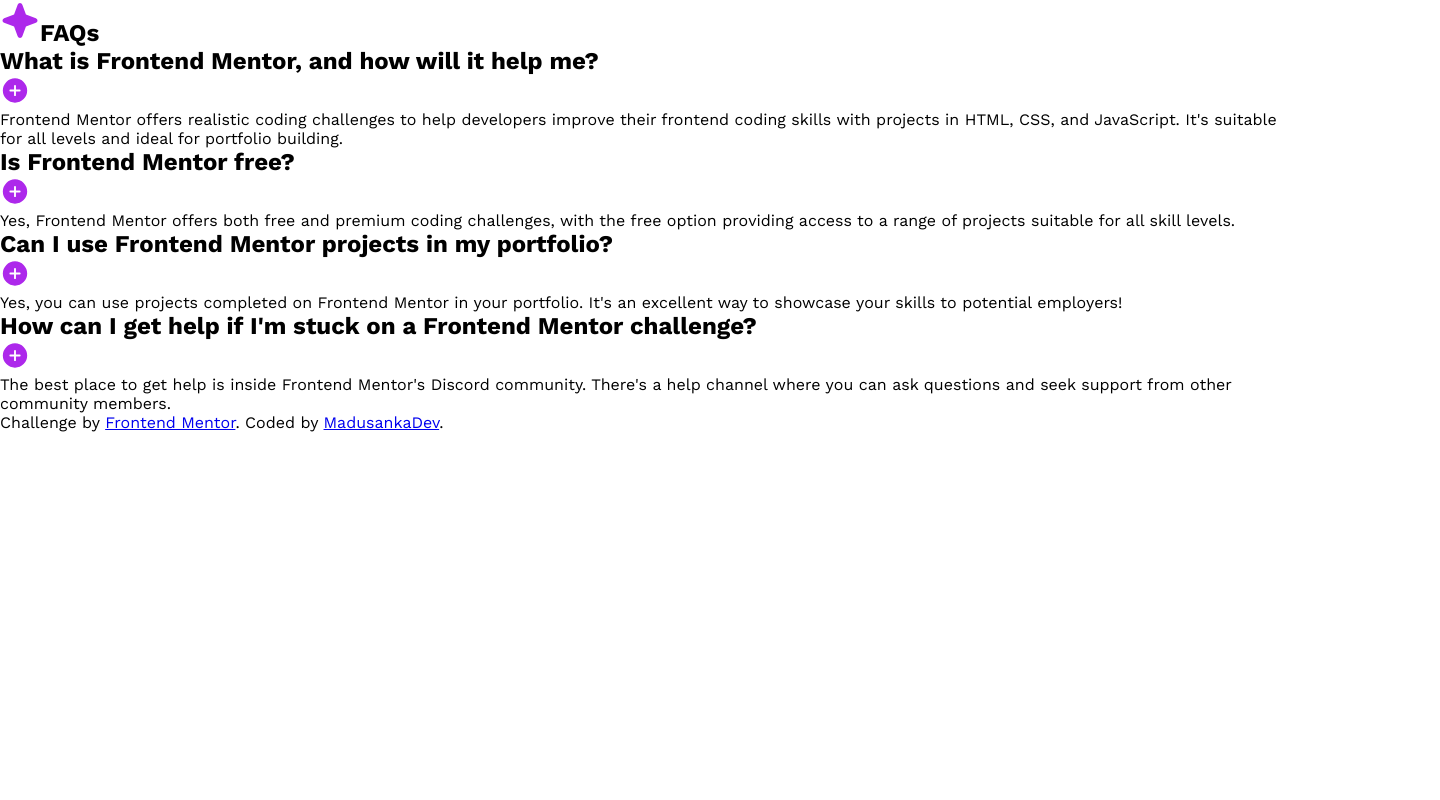
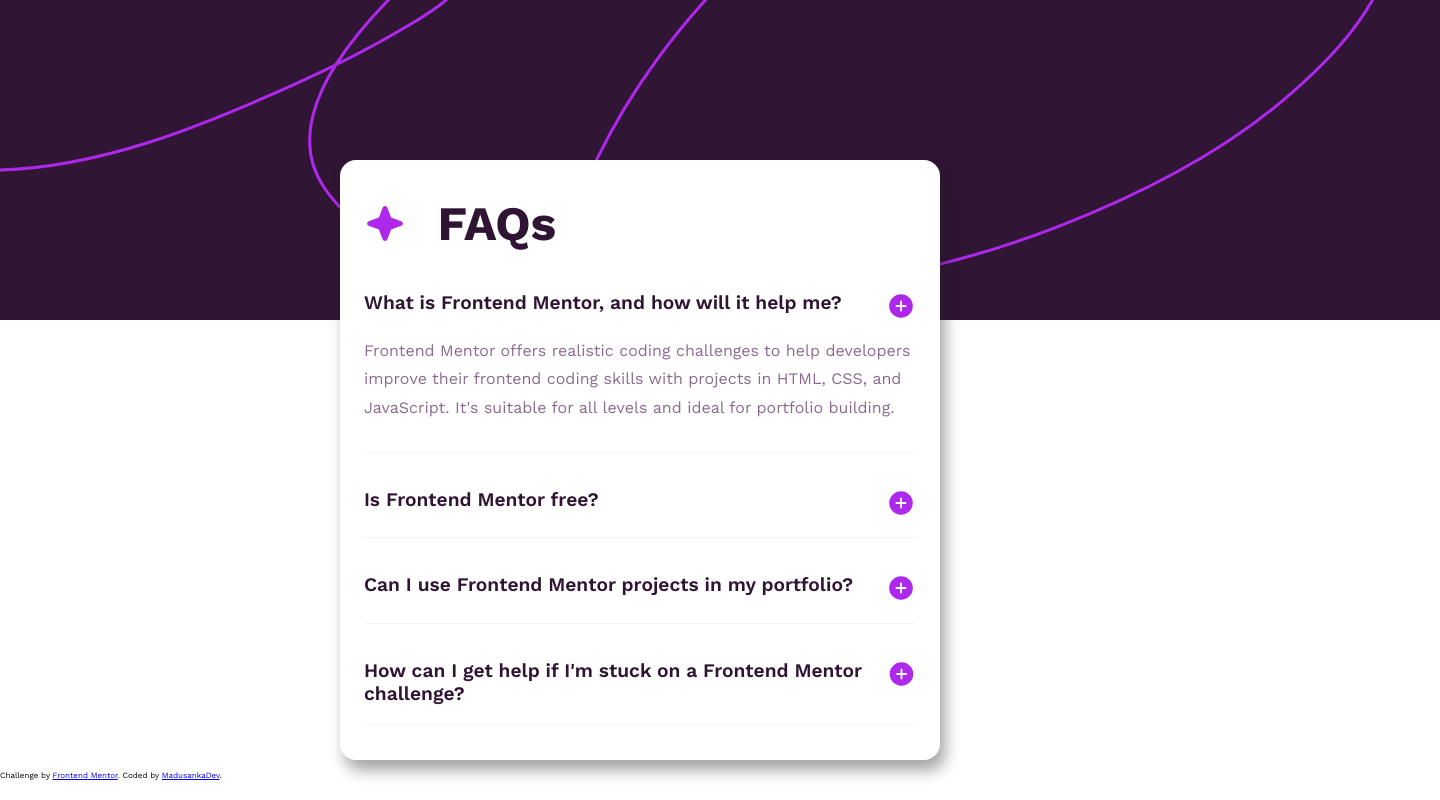
Before and after one commit to Madusankadev/FAQ-accordion, a plain HTML site: page index.html in a window 1280 px wide. Shown: the whole page, 1440 px wide, since content can reach past the window. Drawn offline with nearby package versions, Linux system fonts and the light colour scheme.

Commit message:
design Completed
Completed all design part

```diff
--- a/css/main.css
+++ b/css/main.css
@@ -6,13 +6,20 @@
     box-sizing: border-box;
 }
 
+ul , ol, li {
+    list-style: none;
+}
+
 :root {
     --white: hsl(0, 0%, 100%);
     --Lightpink: hsl(275, 100%, 97%);
     --Grayishpurple: hsl(292, 16%, 49%);
     --Darkpurple: hsl(292, 42%, 14%);
+    --pink: #AD28EB;
 
     --bodyText: 1rem;
+    --transtion: all ease-in-out 300ms;
+    --bRadius: 16px;
 }
 
 .container {
@@ -21,6 +28,94 @@
     margin-inline: auto;
 }
 
+.boldText {
+
+}
+
 body {
     font-family: "Work Sans", sans-serif;
 }
+
+.bgWhite {
+    position: relative;
+    background: var(--Lightpink);
+}
+
+.faqBox {
+    padding: 2.2rem 1.5rem;
+    width: calc(100% - 2rem);
+    max-width: 600px;
+    margin-inline: auto;
+    margin-bottom: 100px;
+    border-radius: var(--bRadius);
+    background: var(--white);
+    box-shadow: 5px 10px 15px rgba(24, 24, 24, .4);
+    position: absolute;
+    top: 160px;
+    margin-left: 50%;
+    transform: translateX(-50%);
+}
+
+.titleBox {
+    display: flex;
+    align-items: center;
+    color: var(--Darkpurple);
+    font-size: 1.8rem;
+    font-size: clamp(1.8rem, 1.7027027027027029rem + 0.43243243243243235vw, 2rem);
+    margin-bottom: 2.4rem;
+}
+
+.titleBox img {
+    width: 2.6rem;
+    height: 2.6rem;
+    margin-right: 2rem;
+}
+
+.faqRow {
+    cursor: pointer;
+    border-bottom: 1px solid var(--Lightpink);
+}
+
+.quesRow {
+    display: flex;
+    align-items: flex-start;
+    justify-content: space-between;
+    margin: 2.2rem 0 1.2rem;
+}
+
+.quesRow:hover .faqTitle {
+    color: var(--pink);
+}
+
+.faqTitle {
+    font-size: 1.1rem;
+    font-size: clamp(1.1rem, 1.0513513513513515rem + 0.21621621621621595vw, 1.2rem);
+    color: var(--Darkpurple);
+    font-weight: 600;
+    transition: var(--transtion);
+}
+
+.faqIcon {
+    width: 30px;
+    height: 30px;
+    margin-left: 10px;
+}
+
+.qContent {
+    font-size: var(--bodyText);
+    line-height: 1.8;
+    color: var(--Grayishpurple);
+    margin-bottom: 1.8rem;
+    margin-top: -.2rem;
+}
+
+.hideContent {
+    display: none;
+}
+
+.attribution {
+    position: absolute;
+    bottom: 20px;
+    text-align: center;
+    font-size: 8px;
+}
--- a/index.html
+++ b/index.html
@@ -13,19 +13,29 @@
 <body>
 
   <main>
-    <!-- <div class="bg"></div>
-    <div class="bg"></div> -->
+    <div class="bg">
+      <picture>
+        <source srcset="./assets/images/background-pattern-mobile.svg" media="(max-width: 370px)" >
+        <source srcset="./assets/images/background-pattern-desktop.svg" media="(max-width: 1100px)">
+        <source srcset="./assets/images/background-pattern-desktop.svg">
+        <img src="./assets/images/background-pattern-desktop.svg" alt="Flowers" style="width:auto;">
+      </picture>
+    </div>
+    <div class="bg bgWhite"></div>
 
     <section class="faqBox">
-      <h1 class="titleText"><img src="./assets/images/icon-star.svg" alt="star icon">FAQs</h1>
+      <div class="titleBox">
+        <img src="./assets/images/icon-star.svg" alt="star icon" width="5%">
+        <h1 class="titleText">FAQs</h1>
+      </div>
 
       <ul>
         <li class="faqRow">
           <div class="quesRow">
-            <h2 class="faqTitle">What is Frontend Mentor, and how will it help me?</h2>
+            <h2 class="faqTitle boldText">What is Frontend Mentor, and how will it help me?</h2>
             <img src="./assets/images/icon-plus.svg" alt="expand Icon" class="faqIcon">
           </div>
-          <p class="qContent">
+          <p class="qContent ">
             Frontend Mentor offers realistic coding challenges to help developers improve their
             frontend coding skills with projects in HTML, CSS, and JavaScript. It's suitable for
             all levels and ideal for portfolio building.
@@ -34,10 +44,10 @@
 
         <li class="faqRow">
           <div class="quesRow">
-            <h2 class="faqTitle">Is Frontend Mentor free?</h2>
+            <h2 class="faqTitle boldText">Is Frontend Mentor free?</h2>
             <img src="./assets/images/icon-plus.svg" alt="expand Icon" class="faqIcon">
           </div>
-          <p class="qContent">
+          <p class="qContent hideContent">
             Yes, Frontend Mentor offers both free and premium coding challenges, with the free
             option providing access to a range of projects suitable for all skill levels.
           </p>
@@ -45,10 +55,10 @@
 
         <li class="faqRow">
           <div class="quesRow">
-            <h2 class="faqTitle">Can I use Frontend Mentor projects in my portfolio?</h2>
+            <h2 class="faqTitle boldText">Can I use Frontend Mentor projects in my portfolio?</h2>
             <img src="./assets/images/icon-plus.svg" alt="expand Icon" class="faqIcon">
           </div>
-          <p class="qContent">
+          <p class="qContent hideContent">
             Yes, you can use projects completed on Frontend Mentor in your portfolio. It's an excellent
             way to showcase your skills to potential employers!
           </p>
@@ -56,10 +66,10 @@
 
         <li class="faqRow">
           <div class="quesRow">
-            <h2 class="faqTitle">How can I get help if I'm stuck on a Frontend Mentor challenge?</h2>
+            <h2 class="faqTitle boldText">How can I get help if I'm stuck on a Frontend Mentor challenge?</h2>
             <img src="./assets/images/icon-plus.svg" alt="expand Icon" class="faqIcon">
           </div>
-          <p class="qContent">
+          <p class="qContent hideContent">
             The best place to get help is inside Frontend Mentor's Discord community. There's a help
             channel where you can ask questions and seek support from other community members.
           </p>
@@ -68,24 +78,6 @@
     </section>
   </main>
 
-
-
-
-
-
-
-
-
-
-
-
-
-
-
-
-
-
-
   <div class="attribution">
     Challenge by <a href="https://www.frontendmentor.io?ref=challenge" target="_blank">Frontend Mentor</a>.
     Coded by <a href="#">MadusankaDev</a>.
```
